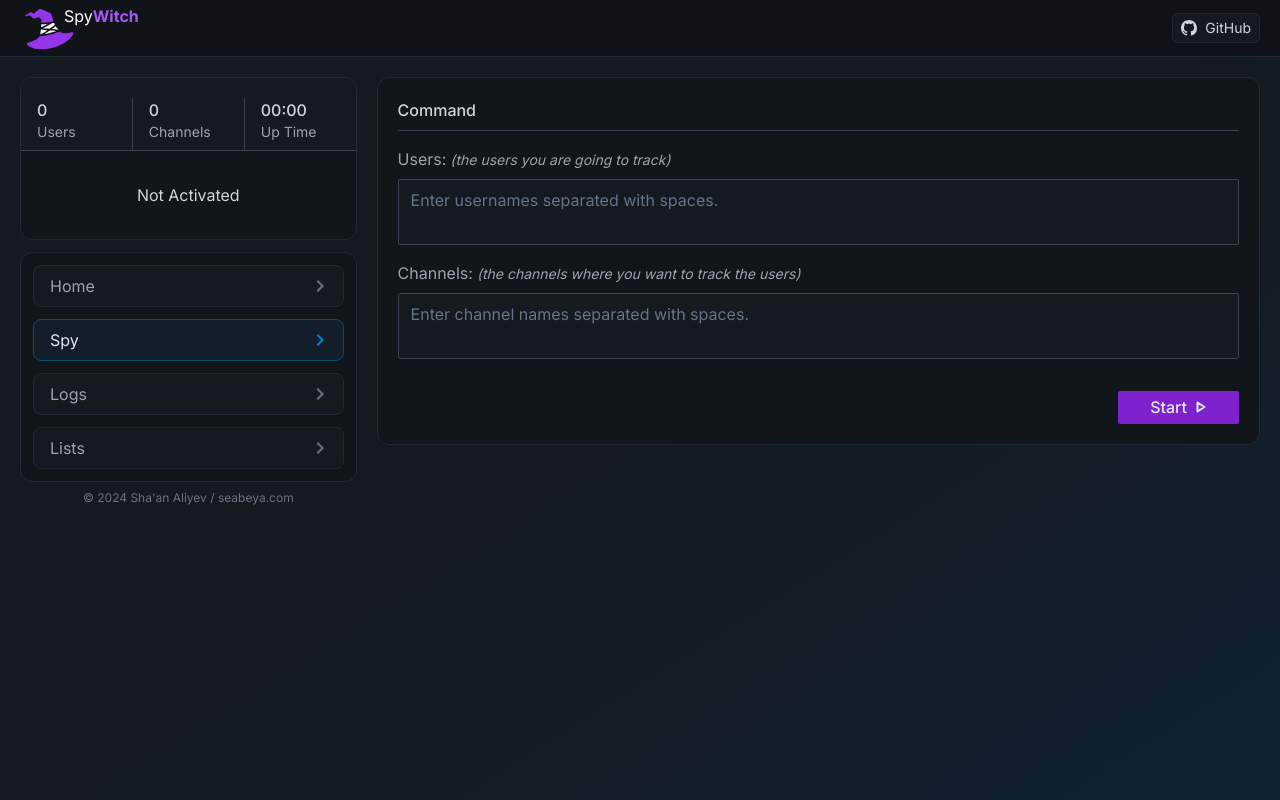
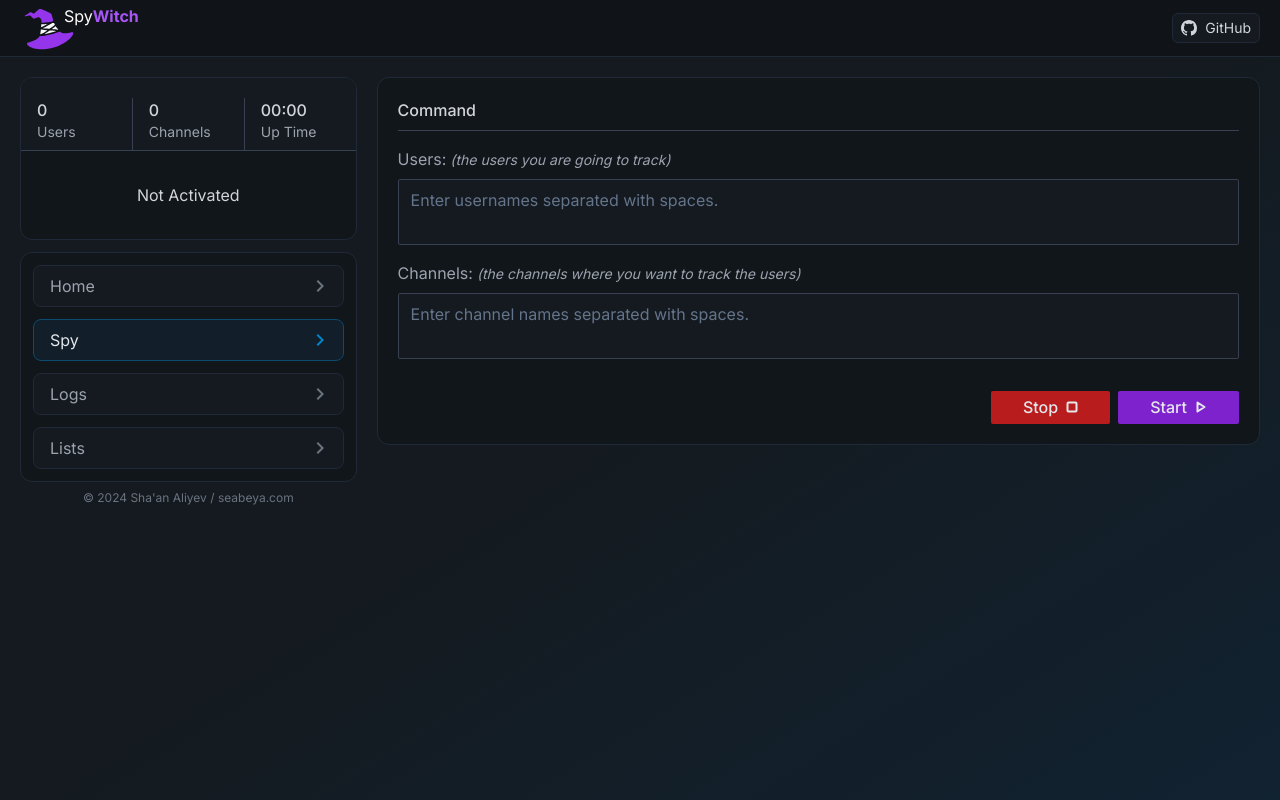
Before and after one commit to seabeya/spywitch, a Next.js app: page /spy in a window 1280 px wide. Built offline with nearby package versions, Linux system fonts and the light colour scheme.

Commit message:
Rename SpyBtn to ControlBtn and create variants

```diff
--- /dev/null
+++ b/src/components/icons/IconStop.tsx
@@ -0,0 +1,20 @@
+function IconStop({ className }: { className?: string }) {
+  return (
+    <svg
+      xmlns="http://www.w3.org/2000/svg"
+      width="24"
+      height="24"
+      viewBox="0 0 24 24"
+      fill="none"
+      stroke="currentColor"
+      strokeWidth="4"
+      strokeLinecap="round"
+      strokeLinejoin="round"
+      className={className}
+    >
+      <rect width="18" height="18" x="3" y="3" rx="2" />
+    </svg>
+  );
+}
+
+export default IconStop;
--- /dev/null
+++ b/src/components/parts/ControlBtn.tsx
@@ -0,0 +1,41 @@
+import IconStart from '@/components/icons/IconStart';
+import IconStop from '@/components/icons/IconStop';
+
+const variants = {
+  start: {
+    label: 'Start',
+    icon: <IconStart className="-mb-[1px] h-3 w-3 xl:mb-0" />,
+    style: 'bg-purple-700 hover:bg-purple-600',
+  },
+  stop: {
+    label: 'Stop',
+    icon: <IconStop className="-mb-[1px] h-3 w-3 xl:mb-0" />,
+    style: 'bg-red-700 hover:bg-red-600',
+  },
+};
+
+export default function ControlBtn({
+  variant,
+  isDisabled,
+  onClick,
+}: {
+  variant: 'start' | 'stop';
+  isDisabled: boolean;
+  onClick: () => void;
+}) {
+  const btn = variants[variant];
+
+  return (
+    <button
+      className={`
+        flex items-center gap-2 rounded-sm px-6 pb-[6px] pt-1 text-sm font-medium text-gray-200 duration-75 disabled:cursor-wait disabled:bg-gray-600 xl:px-8 xl:pb-[5px] xl:text-base
+        ${btn.style}
+      `}
+      disabled={isDisabled}
+      onClick={onClick}
+    >
+      {btn.label}
+      {btn.icon}
+    </button>
+  );
+}
--- a/src/components/parts/SpyBtn.tsx
+++ /dev/null
@@ -1,10 +0,0 @@
-import IconStart from '@/components/icons/IconStart';
-
-export default function SpyBtn({ label }: { label: string }) {
-  return (
-    <button className="flex items-center gap-2 rounded-sm bg-purple-700 px-6 pb-[6px] pt-1 text-sm font-medium text-gray-200 duration-75 hover:bg-purple-600 xl:px-8 xl:pb-[5px] xl:text-base">
-      {label}
-      <IconStart className="-mb-[1px] h-3 w-3 xl:mb-0" />
-    </button>
-  );
-}
--- a/src/components/sections/Command.tsx
+++ b/src/components/sections/Command.tsx
@@ -2,7 +2,7 @@
 
 import Label from '@/components/parts/Label';
 import Input from '@/components/parts/Input';
-import SpyBtn from '@/components/parts/SpyBtn';
+import ControlBtn from '@/components/parts/ControlBtn';
 
 import { useAtom } from 'jotai';
 import { atom_channelsInput, atom_usersInput } from '@/atoms';
@@ -33,8 +33,9 @@ export default function Command() {
           onChange={handleChannelsChange}
         />
       </Label>
-      <div className="mt-2 flex justify-end xl:mt-4">
-        <SpyBtn label="Start" />
+      <div className="mt-2 flex justify-end gap-2 xl:mt-4">
+        <ControlBtn variant="stop" isDisabled={false} onClick={() => {}} />
+        <ControlBtn variant="start" isDisabled={false} onClick={() => {}} />
       </div>
     </>
   );
```
